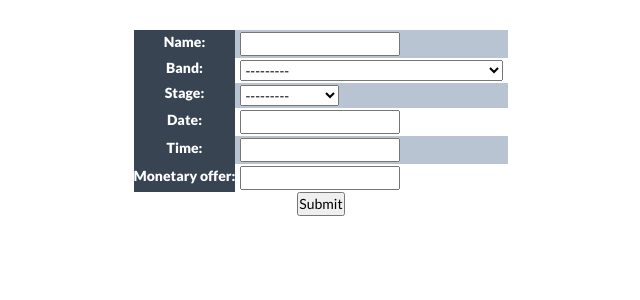
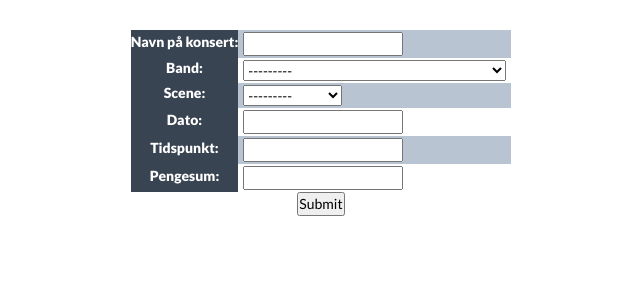
Before and after one commit to IT1901-Club20/studfest, a Django app: page /booking/offer/send/ in a window 1280 px wide. Shown: the part 70-370 px from the top of the page, without its empty margins (319-959 px from the left). Run offline with Django 3.2, Linux system fonts and the light colour scheme; a user stored in the database is signed in; data comes from the database, SQL or seed files in the repository; some libraries are stand-ins or nearby versions.

Commit message:
Made interface for sending offers more user-friendly.

```diff
--- a/booking/views.py
+++ b/booking/views.py
@@ -14,12 +14,12 @@
 # Create your views here.
 
 class OfferForm(forms.Form):
-     name = forms.CharField()
+     name = forms.CharField(label="Navn på konsert")
      band = forms.ModelChoiceField(queryset=Band.objects.all())
-     stage = forms.ModelChoiceField(queryset=Stage.objects.all())
-     date = forms.DateField()
-     time = forms.TimeField()
-     monetary_offer = forms.IntegerField()
+     stage = forms.ModelChoiceField(label="Scene", queryset=Stage.objects.all())
+     date = forms.DateField(label="Dato")
+     time = forms.TimeField(label="Tidspunkt")
+     monetary_offer = forms.IntegerField(label="Pengesum:")
 
 @allow_access_class([GROUP_ID['manager'], GROUP_ID['booker'], GROUP_ID['head_booker']])
 class OfferList(ListView):
--- a/templates/booking/send.html
+++ b/templates/booking/send.html
@@ -3,6 +3,18 @@
 
 {% endblock %}
 {% block content %}
+<link rel="stylesheet" href="//code.jquery.com/ui/1.12.1/themes/base/jquery-ui.css">
+<link rel="stylesheet" href="/resources/demos/style.css">
+<script src="https://code.jquery.com/jquery-1.12.4.js"></script>
+<script src="https://code.jquery.com/ui/1.12.1/jquery-ui.js"></script>
+<script src="//cdnjs.cloudflare.com/ajax/libs/timepicker/1.3.5/jquery.timepicker.min.js"></script>
+<link rel="stylesheet" href="//cdnjs.cloudflare.com/ajax/libs/timepicker/1.3.5/jquery.timepicker.min.css">
+<script>
+ $( function() {
+   $("#id_date").datepicker({dateFormat: 'yy-mm-dd' });
+   $("#id_time").timepicker({timeFormat: 'HH:mm:ss', startTime: '18:00:00'});
+ } );
+</script>
     <div id="concert-container">
 
         {% if band_collisions %}
```
